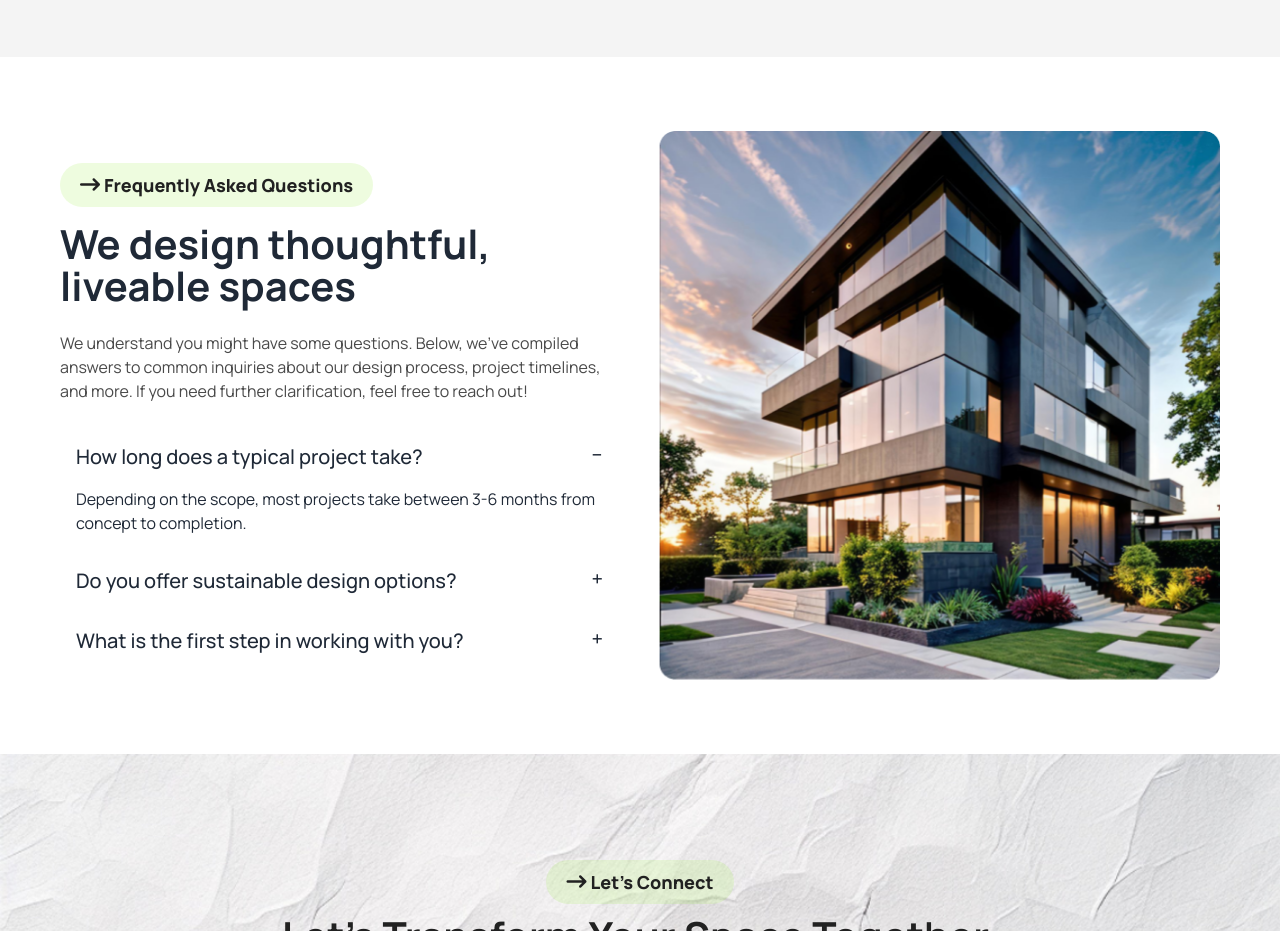
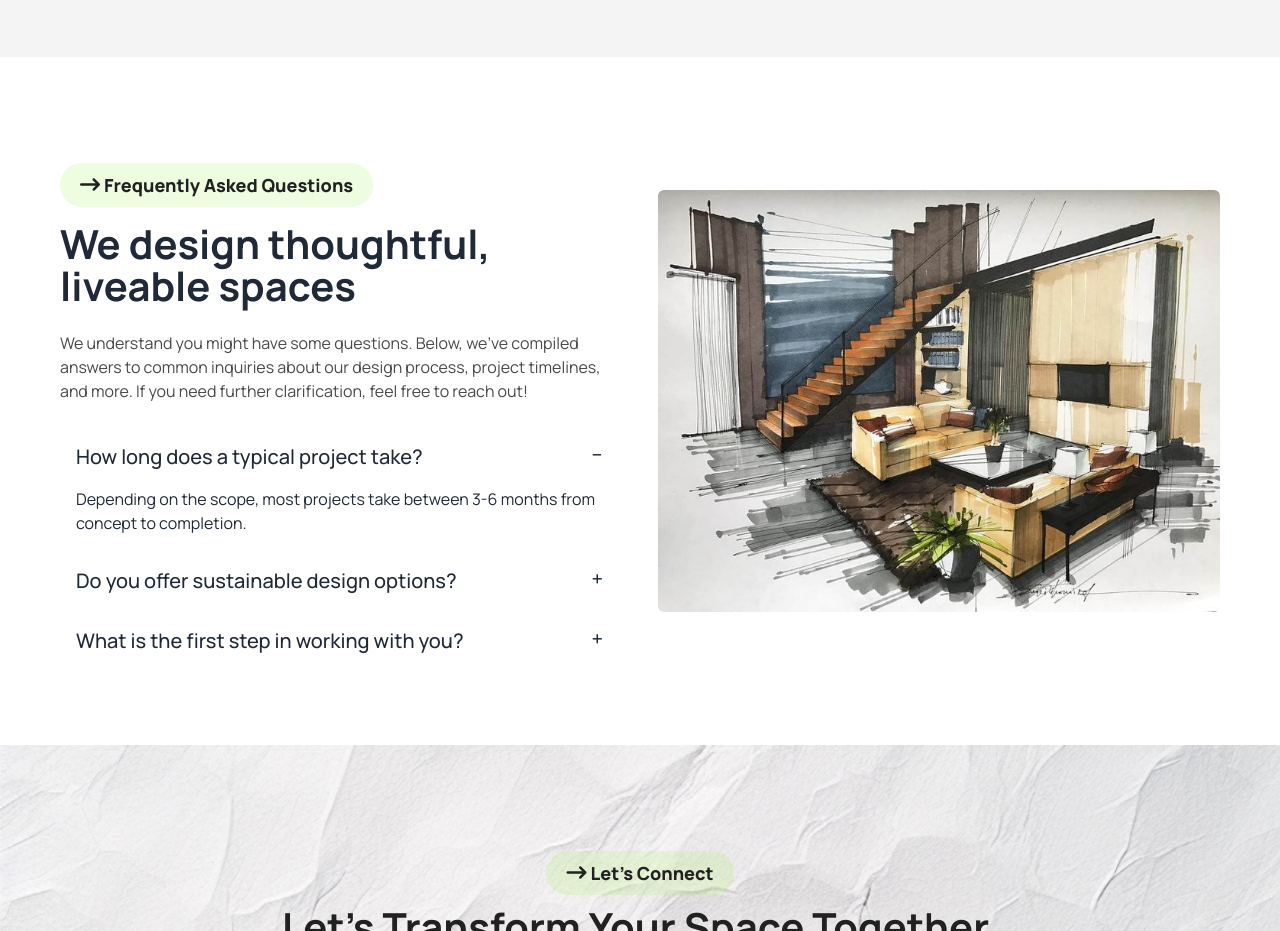
Before and after one commit to salmanSrahman/Rinterio-Web-Page, a plain HTML site: page index.html in a window 1280 px wide. Shown: the part 3140-4071 px from the top of the page. Drawn offline with nearby package versions, Linux system fonts and the light colour scheme.

Commit message:
project done

```diff
--- a/index.html
+++ b/index.html
@@ -252,7 +252,7 @@
    <!-- faq part start -->
     <section id="faq" class=" py-8 md:py-16">
       <div class="max-w-container mx-auto p-2.5">
-        <div class="grid grid-cols-1 md:grid-cols-2 gap-y-6 md:gap-y-0 gap-x-9">
+        <div class="grid grid-cols-1 md:grid-cols-2 gap-y-6 md:gap-y-0 gap-x-9 items-center">
           <!-- faq text -->
           <div class="relative ">
             <!-- faq title -->
@@ -295,7 +295,7 @@
           </div>
           <!-- faq image -->
           <div class="">
-            <img src="images/about.png" alt="building_pic">
+            <img src="images/faq.jpg" alt="building_pic" class="rounded-md">
           </div>
         </div>
       </div>
```
Also changed, not shown: images/faq.jpg (added).
